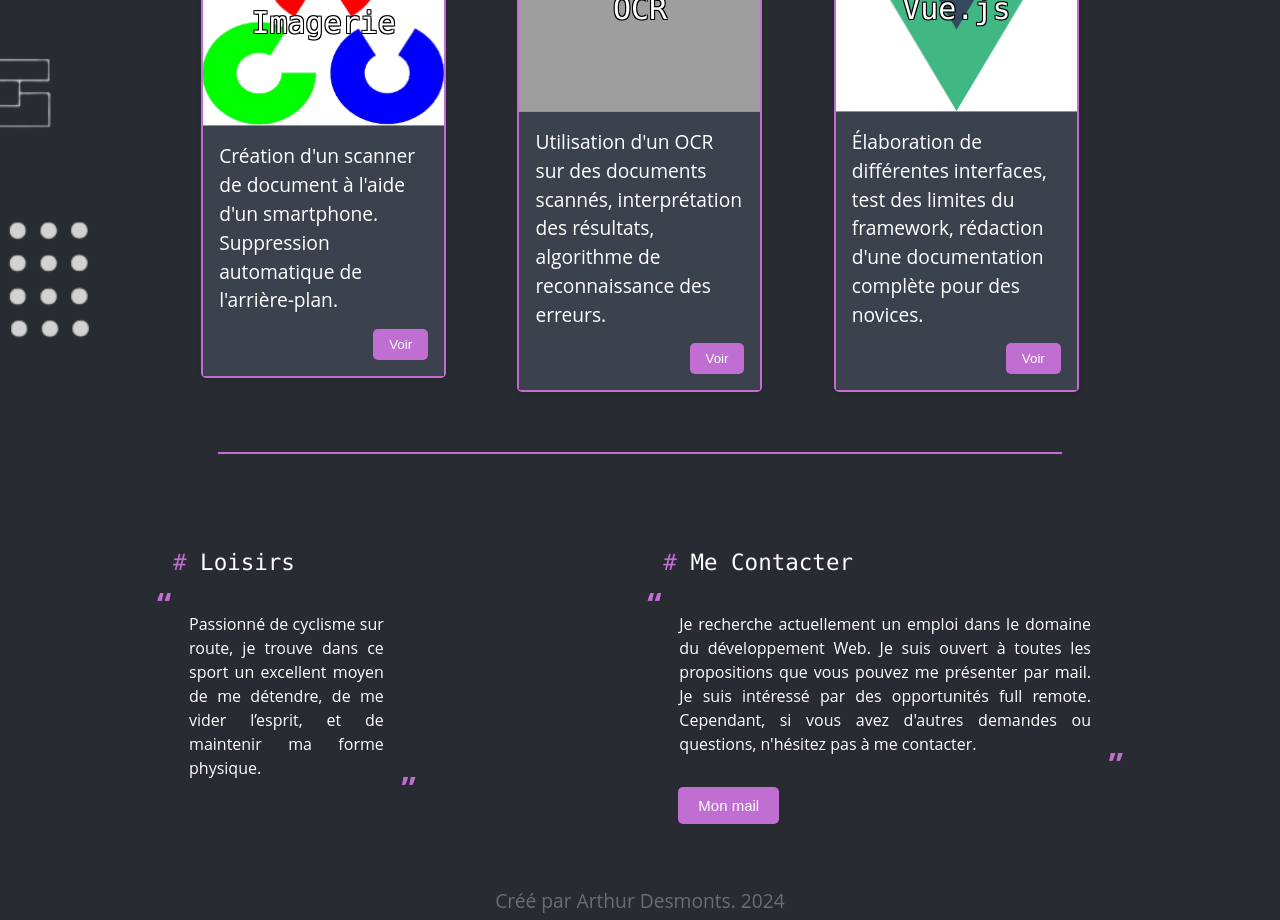
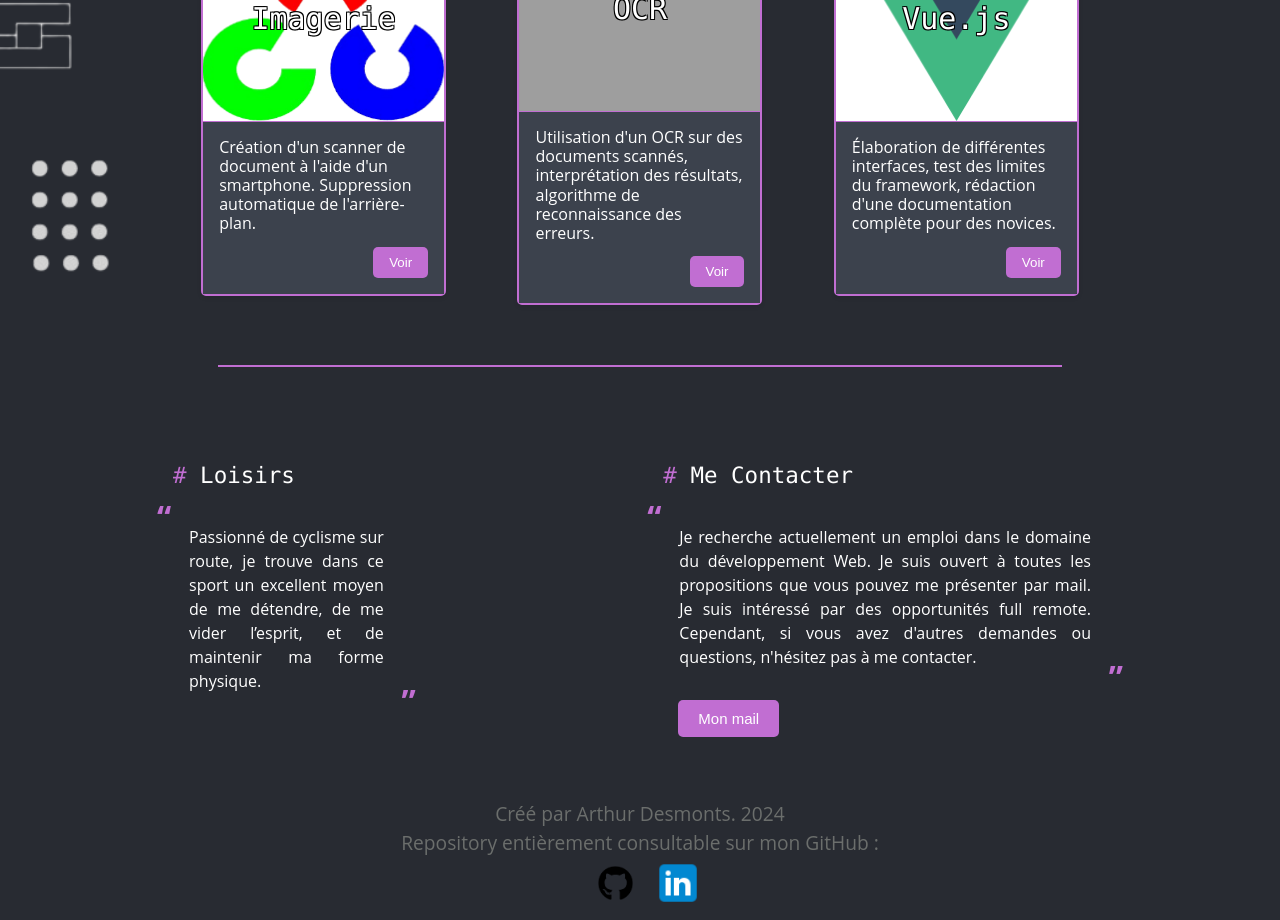
Before and after one commit to ArthurDesmonts/portfolio, a Vue app: page / in a window 1280 px wide. Shown: the part 1400-2320 px from the top of the page. Built offline with nearby package versions, Linux system fonts and the light colour scheme.

Commit message:
hot fix font size inner cards

```diff
--- a/src/components/Card.vue
+++ b/src/components/Card.vue
@@ -74,7 +74,7 @@ const closeCard = () => {
     </div>
     <div class="card-body" :class="themeBackgroundClass">
       <div class="bottom-right">
-        <p v-show="showCardContent === false" v-html="html"></p>
+        <p class="short-desc" v-show="showCardContent === false" v-html="html"></p>
         <button v-if="showCardContent === false" class="innerParagraphButton" @click="developCard()">Voir</button>
       </div>
       <div id="expanded-div" :class="['expanded-display-pos', { show: showCardContent, hide: isClosing }]">
@@ -133,6 +133,11 @@ const closeCard = () => {
 
 .card-body {
   padding: 1rem;
+}
+
+.short-desc {
+  line-height: 1.2;
+  font-size: 16px;
 }
 
 .dark-background {
```
